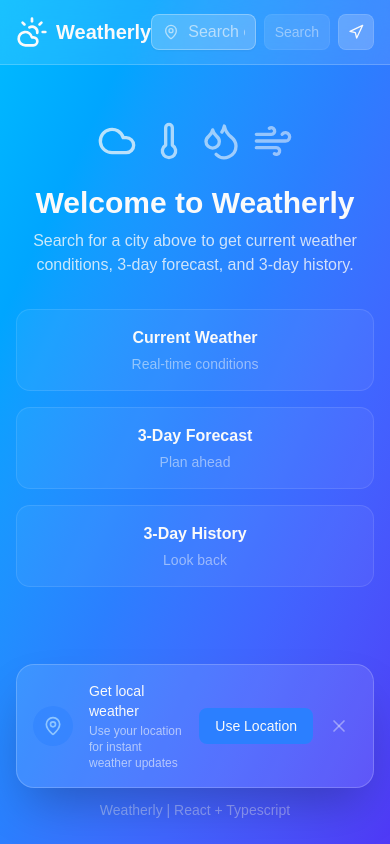
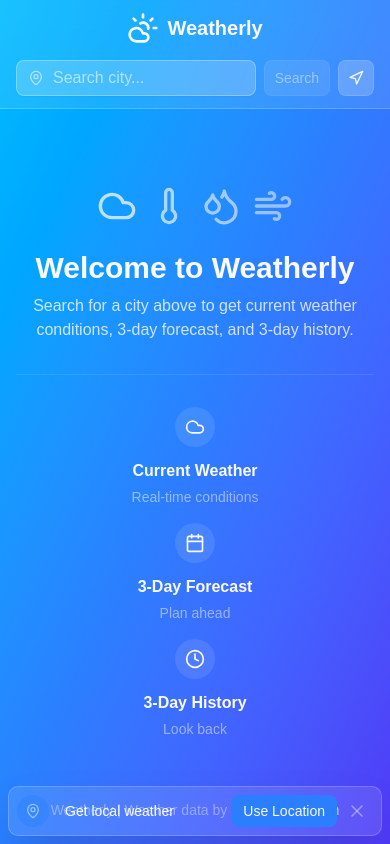
Before and after one commit to Jaybles999/tech-assessment-weather-jb, a React (Vite) app: page / in a window 390 px wide. Built offline with nearby package versions, Linux system fonts and the light colour scheme.

Commit message:
chore(ui): responsive and visual polish

```diff
--- a/src/App.tsx
+++ b/src/App.tsx
@@ -19,10 +19,10 @@ export function App() {
 
     return (
         <MainLayout>
-            <div className="flex flex-col items-center justify-center min-h-[60vh] text-primary-foreground">
+            <div className="flex flex-col items-center justify-center grow w-full text-primary-foreground">
 
                 {/* loading state */}
-                {isLoading || geolocation.isLocating && <WeatherSkeleton />}
+                {(isLoading || geolocation.isLocating) && <WeatherSkeleton />}
 
                 {/* error state */}
                 {error && (
@@ -33,7 +33,7 @@ export function App() {
 
                 {/* weather data */}
                 {weather && !isLoading && !geolocation.isLocating && (
-                    <div className="w-full max-w-4xl space-y-6">
+                    <div className="w-full max-w-4xl space-y-4">
                         <CurrentWeather />
                         <DayCardGrid />
                         <LastUpdated />
--- a/src/components/empty-states/welcome-screen.tsx
+++ b/src/components/empty-states/welcome-screen.tsx
@@ -1,4 +1,4 @@
-import { Cloud, Droplets, Thermometer, Wind } from "lucide-react";
+import { Calendar, Clock, Cloud, Droplets, Thermometer, Wind } from "lucide-react";
 
 export const WelcomeScreen = () => {
     return (
@@ -18,16 +18,25 @@ export const WelcomeScreen = () => {
                 </p>
             </div>
 
-            <div className="grid grid-cols-1 sm:grid-cols-3 gap-4 mt-8 max-w-2xl mx-auto">
-                <div className="bg-primary-foreground/5 backdrop-blur-sm rounded-xl p-4 border border-primary-foreground/10">
+            <div className="grid grid-cols-1 sm:grid-cols-3 gap-4 mt-8 max-w-2xl mx-auto border-t border-primary-foreground/10 pt-8">
+                <div className="text-center">
+                    <div className="bg-white/10 w-10 h-10 rounded-full flex items-center justify-center mx-auto mb-3">
+                        <Cloud className="w-5 h-5 text-primary-foreground" />
+                    </div>
                     <h3 className="font-semibold mb-1">Current Weather</h3>
                     <p className="text-sm text-primary-foreground/50">Real-time conditions</p>
                 </div>
-                <div className="bg-primary-foreground/5 backdrop-blur-sm rounded-xl p-4 border border-primary-foreground/10">
+                <div className="text-center">
+                    <div className="bg-white/10 w-10 h-10 rounded-full flex items-center justify-center mx-auto mb-3">
+                        <Calendar className="w-5 h-5 text-primary-foreground" />
+                    </div>
                     <h3 className="font-semibold mb-1">3-Day Forecast</h3>
                     <p className="text-sm text-primary-foreground/50">Plan ahead</p>
                 </div>
-                <div className="bg-primary-foreground/5 backdrop-blur-sm rounded-xl p-4 border border-primary-foreground/10">
+                <div className="text-center">
+                    <div className="bg-white/10 w-10 h-10 rounded-full flex items-center justify-center mx-auto mb-3">
+                        <Clock className="w-5 h-5 text-primary-foreground" />
+                    </div>
                     <h3 className="font-semibold mb-1">3-Day History</h3>
                     <p className="text-sm text-primary-foreground/50">Look back</p>
                 </div>
--- a/src/components/layout/footer.tsx
+++ b/src/components/layout/footer.tsx
@@ -2,7 +2,17 @@
 export const Footer = () => {
     return (
         <footer className="py-6 text-center text-primary-foreground/40 text-sm">
-            <p>Weatherly | React + Typescript</p>
+            <p>
+                Weatherly | Weather data by&nbsp;
+                <a
+                    href="https://open-meteo.com/"
+                    target="_blank"
+                    rel="noopener noreferrer"
+                    className="text-primary-foreground/70 hover:text-primary-foreground"
+                >
+                    Open-Meteo.com
+                </a>
+            </p>
         </footer>
     )
 }
--- a/src/components/layout/header.tsx
+++ b/src/components/layout/header.tsx
@@ -47,7 +47,8 @@ export const Header = () => {
 
     return (
         <header className="bg-background/10 backdrop-blur-md sticky top-0 z-10 border-b border-background/20">
-            <div className="container mx-auto px-4 h-16 flex items-center justify-between">
+            <div className="container mx-auto px-4 py-3">
+                <div className="flex flex-col sm:flex-row items-center justify-between gap-4">
                     {/* logo and title */}
                     <button
                         onClick={clearWeather}
@@ -108,7 +109,7 @@ export const Header = () => {
 
                         {/* location dropdown for search results from the API */}
                         {showLocations && (
-                        <div className="absolute top-full left-0 right-0 mt-5 bg-primary-foreground/10 backdrop-blur-md rounded-xl border border-primary-foreground/20 shadow-xl z-50 overflow-hidden">
+                            <div className="absolute top-full left-0 right-0 mt-1 bg-blue-400/95 lg:bg-blue-400/80 rounded-xl border border-primary-foreground/10 shadow-xl z-50 overflow-hidden">
                                 <p className="px-4 py-2 text-sm text-primary-foreground/90 border-b border-primary-foreground/20">
                                     Select a location:
                                 </p>
@@ -127,7 +128,7 @@ export const Header = () => {
 
                         {/* recent searches dropdown - from the persisted state */}
                         {showRecentSearches && (
-                        <div className="absolute top-full left-0 right-0 mt-1 bg-primary-foreground/10 backdrop-blur-md rounded-xl border border-primary-foreground/20 shadow-xl z-50 overflow-hidden animate-fade-in-scale">
+                            <div className="absolute top-full left-0 right-0 mt-1 bg-blue-400/95 lg:bg-blue-400/80 rounded-xl border border-primary-foreground/10 shadow-xl z-50 overflow-hidden">
                                 <p className="px-4 py-2 text-sm text-primary-foreground/60 border-b border-primary-foreground/10 flex items-center gap-2">
                                     <History className="h-3 w-3" />
                                     Recent searches
@@ -146,6 +147,7 @@ export const Header = () => {
                         )}
                     </div>
                 </div>
+            </div>
         </header>
     );
 };
--- a/src/components/layout/main-layout.tsx
+++ b/src/components/layout/main-layout.tsx
@@ -9,7 +9,7 @@ export const MainLayout: React.FC<MainLayoutProps> = ({ children }) => {
   return (
     <div className="min-h-screen flex flex-col bg-linear-to-br from-sky-400 via-blue-500 to-indigo-600">
       <Header />
-      <main className="flex-1 container mx-auto p-4 md:p-6">
+      <main className="flex flex-col flex-1 container mx-auto px-4 py-6">
         {children}
       </main>
       <Footer />
--- a/src/components/weather/day-card-grid.tsx
+++ b/src/components/weather/day-card-grid.tsx
@@ -44,7 +44,7 @@ export const DayCardGrid = () => {
     return (
         <div className="w-full">
             {/* <h3 className="text-lg font-semibold mb-4 text-center">7-Day Overview</h3> */}
-            <div className="flex justify-center gap-3 overflow-x-auto py-2 px-1">
+            <div className="flex justify-center gap-3 overflow-x-auto pt-2 pb-4 px-1">
                 {days.map((day, i) => (
                     <DayCard
                         key={day.date}
@@ -55,6 +55,10 @@ export const DayCardGrid = () => {
                     />
                 ))}
             </div>
+            {/* mobile only - show swipe hint */}
+            <p className="text-center text-primary-foreground/40 text-xs mt-2 md:hidden">
+                &larr; Swipe for more &rarr;
+            </p>
         </div>
     );
 }
--- a/src/components/weather/location-banner.tsx
+++ b/src/components/weather/location-banner.tsx
@@ -11,13 +11,13 @@ export const LocationBanner = ({ geolocation }: LocationBannerProps) => {
     if (!showBanner) return null;
 
     return (
-        <div className="fixed bottom-10 left-0 right-0 z-50 p-4 animate-fade-in">
+        <div className="fixed bottom-0 md:bottom-10 left-0 right-0 z-50 p-2 md:p-4 animate-fade-in">
             <div className="max-w-2xl mx-auto">
-                <div className="bg-primary-foreground/10 backdrop-blur-xl border border-primary-foreground/20 rounded-2xl p-4 shadow-2xl">
+                <div className="bg-primary-foreground/10 backdrop-blur-xl border border-primary-foreground/20 rounded-lg md:rounded-xl p-2 md:p-4 shadow-2xl">
                     <div className="flex items-center gap-4">
                         {/* icon */}
-                        <div className="shrink-0 w-10 h-10 bg-blue-500/50 rounded-full flex items-center justify-center">
-                            <MapPin className="w-5 h-5 text-blue-300" />
+                        <div className="shrink-0 w-8 h-8 sm:w-10 sm:h-10 bg-blue-500/50 rounded-full flex items-center justify-center">
+                            <MapPin className="w-4 h-4 sm:w-5 sm:h-5 text-blue-300" />
                         </div>
 
                         {/* text */}
@@ -25,23 +25,23 @@ export const LocationBanner = ({ geolocation }: LocationBannerProps) => {
                             <p className="text-primary-foreground font-medium text-sm">
                                 Get local weather
                             </p>
-                            <p className="text-primary-foreground/60 text-xs mt-0.5">
+                            <p className="text-primary-foreground/60 text-xs mt-0.5 hidden md:block">
                                 Use your location for instant weather updates
                             </p>
                         </div>
 
                         {/* actions */}
-                        <div className="flex items-center gap-2 shrink-0">
+                        <div className="flex items-center gap-1 sm:gap-2 shrink-0">
                             <button
                                 onClick={requestLocation}
                                 disabled={isLocating}
-                                className="px-4 py-2 bg-blue-500 hover:bg-blue-400 disabled:bg-blue-500/50 text-primary-foreground text-sm font-medium rounded-md transition-colors cursor-pointer"
+                                className="px-3 py-1.5 sm:px-4 sm:py-2 bg-blue-500 hover:bg-blue-400 disabled:bg-blue-500/50 text-primary-foreground text-sm font-medium rounded-md transition-colors cursor-pointer"
                             >
                                 {isLocating ? 'Locating...' : 'Use Location'}
                             </button>
                             <button
                                 onClick={dismissBanner}
-                                className="p-2 text-primary-foreground/40 hover:text-primary-foreground/80 hover:bg-primary-foreground/10 rounded-lg transition-colors cursor-pointer"
+                                className="p-1.5 sm:p-2 text-primary-foreground/40 hover:text-primary-foreground/80 hover:bg-primary-foreground/10 rounded-lg transition-colors cursor-pointer"
                                 aria-label="Dismiss"
                             >
                                 <X className="w-5 h-5" />
```
Also changed, not shown: src/components/weather/current-weather.tsx (+32 -20 lines). Lines whose indentation alone changed are shown as unchanged.
